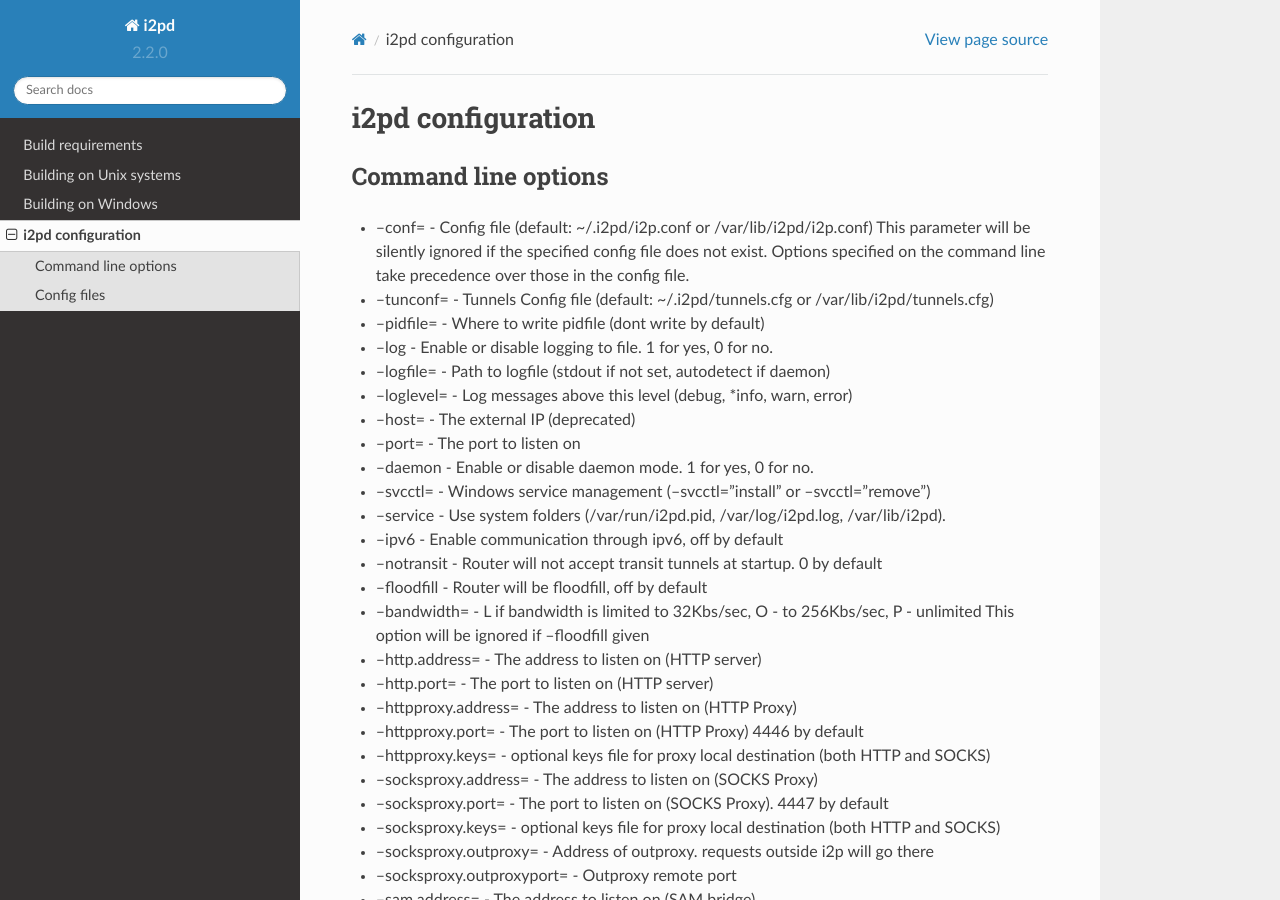
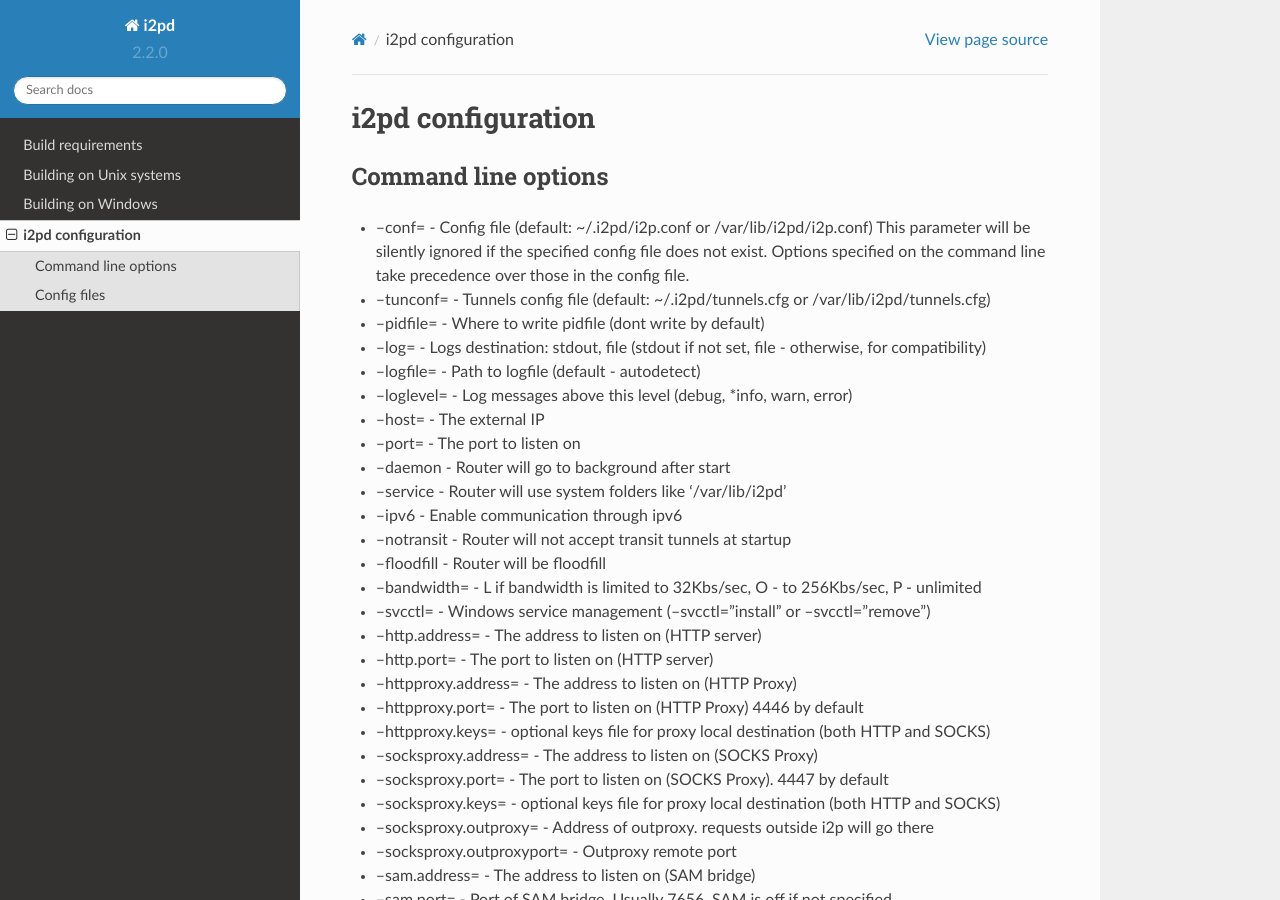
Before and after one commit to PurpleI2P/i2pd, a Sphinx documentation site: the page built from docs/configuration.md, in a window 1280 px wide and 900 px high. Built offline with Sphinx 7.4.7 and the Read the Docs theme 2.0.0, drawn with Linux system fonts in a browser that asks for light colours.

Commit message:
* sync actial options and docs (#356)

```diff
--- a/docs/configuration.md
+++ b/docs/configuration.md
@@ -7,21 +7,20 @@
 * --conf=               - Config file (default: ~/.i2pd/i2p.conf or /var/lib/i2pd/i2p.conf)
                           This parameter will be silently ignored if the specified config file does not exist.
                           Options specified on the command line take precedence over those in the config file.
-* --tunconf=            - Tunnels Config file (default: ~/.i2pd/tunnels.cfg or /var/lib/i2pd/tunnels.cfg)
+* --tunconf=            - Tunnels config file (default: ~/.i2pd/tunnels.cfg or /var/lib/i2pd/tunnels.cfg)
 * --pidfile=            - Where to write pidfile (dont write by default)
-* --log                 - Enable or disable logging to file. 1 for yes, 0 for no.
-* --logfile=            - Path to logfile (stdout if not set, autodetect if daemon)
+* --log=                - Logs destination: stdout, file (stdout if not set, file - otherwise, for compatibility)
+* --logfile=            - Path to logfile (default - autodetect)
 * --loglevel=           - Log messages above this level (debug, *info, warn, error)
-* --host=               - The external IP (deprecated)
+* --host=               - The external IP
 * --port=               - The port to listen on
-* --daemon              - Enable or disable daemon mode. 1 for yes, 0 for no.
+* --daemon              - Router will go to background after start
+* --service             - Router will use system folders like '/var/lib/i2pd'
+* --ipv6                - Enable communication through ipv6
+* --notransit           - Router will not accept transit tunnels at startup
+* --floodfill           - Router will be floodfill
+* --bandwidth=          - L if bandwidth is limited to 32Kbs/sec, O - to 256Kbs/sec, P - unlimited
 * --svcctl=             - Windows service management (--svcctl="install" or --svcctl="remove")
-* --service             - Use system folders (/var/run/i2pd.pid, /var/log/i2pd.log, /var/lib/i2pd).
-* --ipv6                - Enable communication through ipv6, off by default
-* --notransit           - Router will not accept transit tunnels at startup. 0 by default
-* --floodfill           - Router will be floodfill, off by default
-* --bandwidth=          - L if bandwidth is limited to 32Kbs/sec, O - to 256Kbs/sec, P - unlimited
-                          This option will be ignored if --floodfill given
 
 * --http.address=       - The address to listen on (HTTP server)
 * --http.port=          - The port to listen on (HTTP server)
```
Also changed, not shown: 1 other file.
